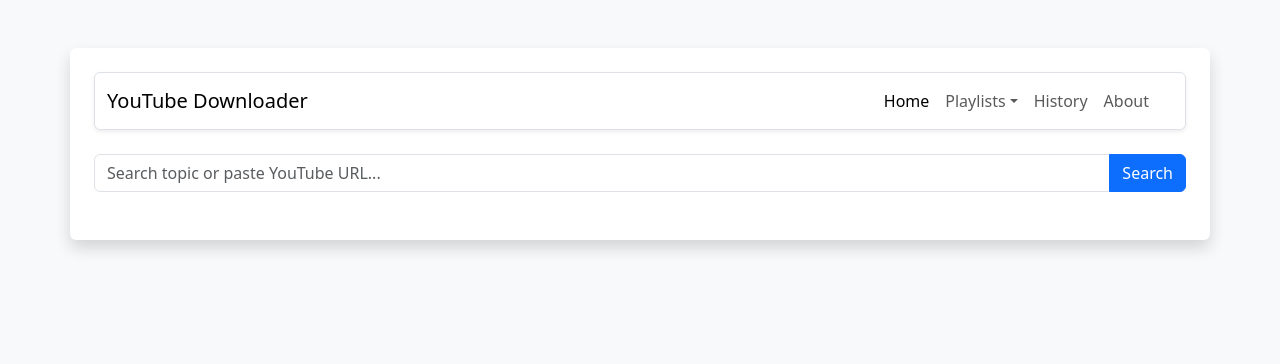
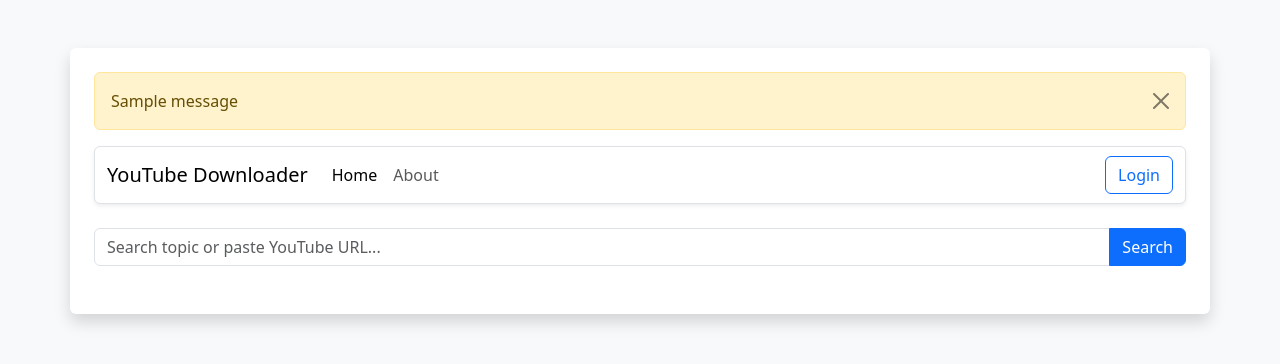
Before and after one commit to hommyrosado/UMGC_Capstone, a Flask app: page / in a window 1280 px wide. Shown: the top 364 px of the page. Run offline with Flask 3, Linux system fonts and the light colour scheme; one stand-in notice (Sample message) is shown; some libraries are stand-ins or nearby versions.

Commit message:
Working. User via email. Download features only available to logged in users.

```diff
--- a/app.py
+++ b/app.py
@@ -1,4 +1,4 @@
-from flask import Flask, render_template, request, redirect, url_for, send_file, flash, jsonify
+from flask import Flask, render_template, request, redirect, url_for, send_file, flash, jsonify, session
 from yt_dlp import YoutubeDL
 from dotenv import load_dotenv
 import os, re, json, requests, logging
@@ -135,8 +135,25 @@
 
     return render_template("index.html", videos=videos)
 
+@app.route("/login", methods=["POST"])
+def login():
+    email = request.form.get("email", "").strip()
+    if email:
+        session["username"] = email
+    else:
+        session["username"] = "Guest"
+    return redirect(url_for("index"))
+
+@app.route("/logout")
+def logout():
+    session.clear()
+    return redirect(url_for("index"))
+
 @app.route("/start_download", methods=["POST"])
 def start_download():
+    if "username" not in session:
+        return jsonify(success=False, error="Login required to download")
+
     data = request.get_json()
     video_id = data.get("video_id")
     video_url = f"https://www.youtube.com/watch?v={video_id}"
@@ -167,6 +184,9 @@
 
 @app.route("/history")
 def history():
+    if "username" not in session:
+        flash("Please log in to view history.")
+        return redirect(url_for("index"))
     history_data = load_download_history()
     query = request.args.get("q", "").lower()
     if query:
@@ -206,6 +226,9 @@
 
 @app.route("/delete_video/<video_id>", methods=["POST"])
 def delete_video(video_id):
+    if "username" not in session:
+        flash("Please log in to view history.")
+        return redirect(url_for("index"))
     history = load_download_history()
     updated = [v for v in history if v["video_id"] != video_id]
     with open(HISTORY_FILE, "w") as f:
@@ -222,6 +245,9 @@
 
 @app.route("/create_playlist")
 def create_playlist():
+    if "username" not in session:
+        flash("Please log in to create a playlist.")
+        return redirect(url_for("index"))
     return render_template("create_playlist.html")
 
 @app.route("/save_playlist", methods=["POST"])
@@ -257,6 +283,9 @@
 
 @app.route("/assign_to_playlist", methods=["POST"])
 def assign_to_playlist():
+    if "username" not in session:
+        flash("Please log in to view history.")
+        return redirect(url_for("index"))
     video_id = request.form.get("video_id")
     playlist_name = request.form.get("playlist_name")
 
@@ -286,6 +315,9 @@
 
 @app.route("/playlists")
 def playlists():
+    if "username" not in session:
+        flash("Please log in to access playlists.")
+        return redirect(url_for("index"))
     playlists = []
     try:
         if os.path.exists(PLAYLIST_FILE):
--- a/history/download_history.json
+++ b/history/download_history.json
@@ -1,4 +1,11 @@
 [
+  {
+    "video_id": "Mdm9wc9YiQ0",
+    "title": "Ranking Best Dogs Small Bite Moments",
+    "filename": "Ranking Best Dogs Small Bite Moments.mp4",
+    "thumbnail": "https://i.ytimg.com/vi/Mdm9wc9YiQ0/sd2.jpg?sqp=-oaymwEoCIAFEOAD8quKqQMcGADwAQH4AbYIgAKAD4oCDAgAEAEYciBTKEEwDw==&rs=AOn4CLAbIyMOP0sXJbm0OzHfDC2Kd-W6ag",
+    "timestamp": "2025-06-22T20:28:49.135050Z"
+  },
   {
     "video_id": "ANWh9ktzhoM",
     "title": "TOP 5 Guard Dogs \ud83d\udc15 for Busy People",
--- a/templates/base.html
+++ b/templates/base.html
@@ -9,6 +9,20 @@
 </head>
 <body class="bg-light py-5">
   <div class="container bg-white p-4 rounded shadow">
+{% with messages = get_flashed_messages() %}
+  {% if messages %}
+    <div class="alert alert-warning alert-dismissible fade show" role="alert">
+      {{ messages[0] }}
+      <button type="button" class="btn-close" data-bs-dismiss="alert" aria-label="Close"></button>
+    </div>
+  {% endif %}
+{% endwith %}
+    {% if session.get("username") %}
+      <div class="mb-3 text-end">
+        <span class="text-muted">Welcome, {{ session['username'] }}!</span>
+      </div>
+    {% endif %}
+
     <!-- Navbar -->
     <nav class="navbar navbar-expand-lg bg-white border rounded shadow-sm mb-4">
       <div class="container-fluid">
@@ -21,11 +35,13 @@
             <h5 class="offcanvas-title" id="offcanvasNavbarLabel">Menu</h5>
             <button type="button" class="btn-close text-reset" data-bs-dismiss="offcanvas" aria-label="Close"></button>
           </div>
-          <div class="offcanvas-body">
-            <ul class="navbar-nav justify-content-end flex-grow-1 pe-3">
+          <div class="offcanvas-body d-flex justify-content-between align-items-center w-100">
+<ul class="navbar-nav flex-grow-1 pe-3">
   <li class="nav-item">
     <a class="nav-link {% if request.path == '/' %}active{% endif %}" href="/">Home</a>
   </li>
+
+  {% if session.get("username") %}
   <li class="nav-item dropdown">
     <a class="nav-link dropdown-toggle" href="#" role="button" data-bs-toggle="dropdown" aria-expanded="false">Playlists</a>
     <ul class="dropdown-menu">
@@ -36,16 +52,52 @@
   <li class="nav-item">
     <a class="nav-link {% if '/history' in request.path %}active{% endif %}" href="/history">History</a>
   </li>
+  {% endif %}
+
   <li class="nav-item">
     <a class="nav-link" href="?modal=about" data-bs-toggle="modal" data-bs-target="#aboutModal" data-show="about">About</a>
   </li>
 </ul>
+
+
+<div class="d-flex gap-2">
+  {% if session.get("username") %}
+    <a href="/logout" class="btn btn-outline-danger">Logout</a>
+  {% else %}
+    <button class="btn btn-outline-primary" data-bs-toggle="modal" data-bs-target="#loginModal">Login</button>
+  {% endif %}
+</div>
           </div>
         </div>
       </div>
     </nav>
 
     {% block content %}{% endblock %}
+  </div>
+
+  <!-- Login Modal -->
+  <div class="modal fade" id="loginModal" tabindex="-1" aria-labelledby="loginModalLabel" aria-hidden="true">
+    <div class="modal-dialog modal-dialog-centered">
+      <form class="modal-content bg-dark text-light" method="POST" action="/login">
+        <div class="modal-header border-0">
+          <h5 class="modal-title" id="loginModalLabel">Please sign in</h5>
+          <button type="button" class="btn-close btn-close-white" data-bs-dismiss="modal" aria-label="Close"></button>
+        </div>
+        <div class="modal-body">
+          <div class="mb-3">
+            <label for="email" class="form-label">Email address</label>
+            <input type="email" class="form-control bg-dark text-light border-secondary" id="email" name="email" required>
+          </div>
+          <div class="form-check mb-3">
+            <input type="checkbox" class="form-check-input" id="remember">
+            <label class="form-check-label" for="remember">Remember me</label>
+          </div>
+        </div>
+        <div class="modal-footer border-0">
+          <button type="submit" class="btn btn-primary w-100">Sign in</button>
+        </div>
+      </form>
+    </div>
   </div>
 
   <!-- About Modal -->
--- a/templates/index.html
+++ b/templates/index.html
@@ -18,7 +18,11 @@
       <img src="{{ video.thumbnail }}" width="200" class="rounded">
       <div class="flex-grow-1">
         <h5>{{ video.title }} {% if video.downloaded %}<span class="text-success">✔</span>{% endif %}</h5>
-        <button class="btn btn-success" onclick="openModal('{{ video.video_id }}', '{{ video.title | escape }}')">Download</button>
+{% if session.get("username") %}
+  <button class="btn btn-success" onclick="openModal('{{ video.video_id }}', '{{ video.title | escape }}')">Download</button>
+{% else %}
+  <span class="badge bg-secondary">Login to Download</span>
+{% endif %}
       </div>
     </div>
   </div>
```
Lines whose indentation alone changed are shown as unchanged.
